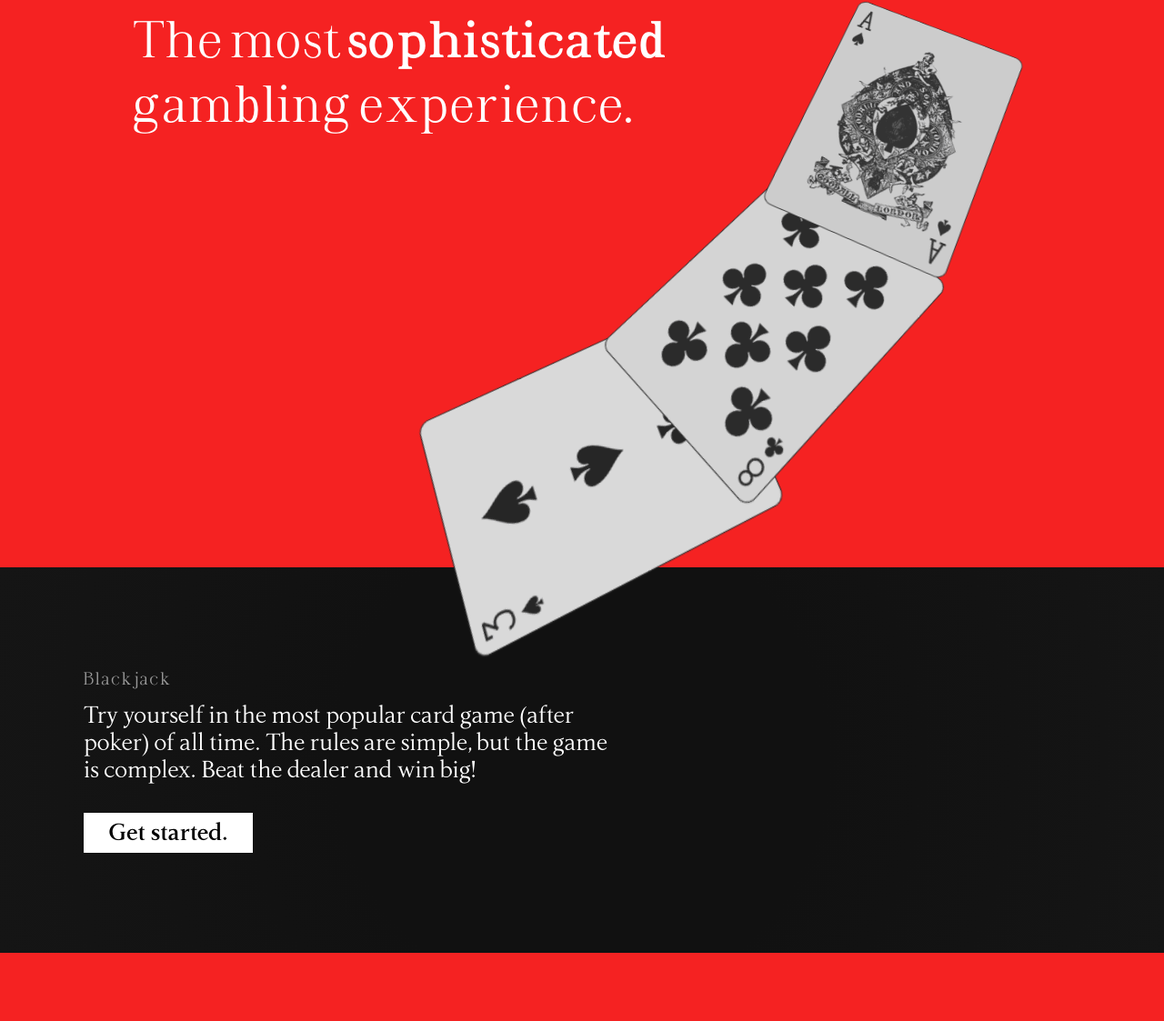
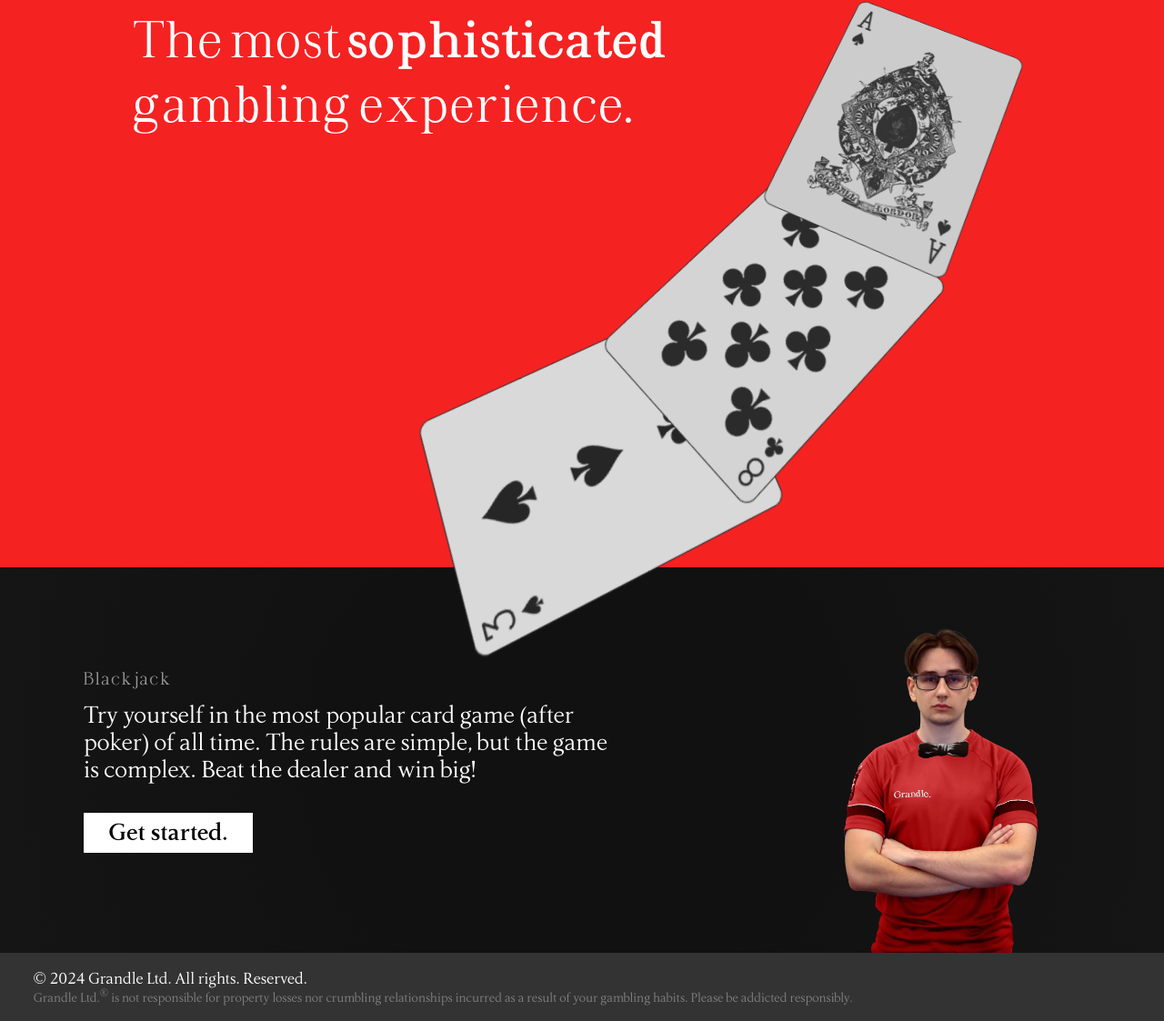
Before and after one commit to Marci0817/gambling-site, a PHP site: page / in a window 1280 px wide. Shown: the part 274-1397 px from the top of the page at 91% size. Before the commit the page ends 1322 px from the top, so only its background shows below. Run offline with PHP 8.4, Linux system fonts and the light colour scheme.

Commit message:
Add footer

```diff
--- a/styles/landing.css
+++ b/styles/landing.css
@@ -61,19 +61,31 @@ h2 {
     font-weight: lighter;
 }
 
-p {
+.section p {
     font-weight: lighter;
     max-width: 40ch;
 }
 
 .section {
+    padding: 0 5rem;
     font-size: 1.5rem;
     background: radial-gradient(circle, #111 40%, #151515 100%);
-    padding: 6rem 5rem;
+    display: flex;
+    justify-content: space-between;
+    align-items: end;
+}
+
+.section .section-body {
+    padding: 6rem 0;
     display: flex;
     flex-direction: column;
     align-items: start;
     gap: 0.75rem;
+}
+
+.section .dealer {
+    min-width: 0;
+    max-width: 16rem;
 }
 
 .section .section-title {
@@ -88,6 +100,17 @@ p {
 
 .btn {
     padding: 0.25em 1em;
+}
+
+#footer {
+    width: 100%;
+    background-color: #333;
+    padding: 1rem 2rem;
+}
+
+#footer .disclaimer {
+    font-size: 0.8em;
+    color: gray;
 }
 
 @media only screen and (max-width: 1100px) {
@@ -105,4 +128,8 @@ p {
     #cards-overlay {
         right: 0;
     }
+
+    .section .dealer {
+        display: none;
+    }
 }
--- a/templates/landing.php
+++ b/templates/landing.php
@@ -22,6 +22,7 @@ $scripts = [
     </div>
 </div>
 <div class="section">
+    <div class="section-body">
         <h2 class="font-display section-title">Blackjack</h2>
         <p>
             Try yourself in the most popular card game (after poker) of all
@@ -29,6 +30,12 @@ $scripts = [
             dealer and win big!
         </p>
         <a href="/auth.php" class="btn section-cta">Get started.</a>
+    </div>
+    <img class="dealer" src="/assets/dealer.webp" alt="Dealer" />
+</div>
+<div id="footer">
+    <p>&copy; 2024 Grandle Ltd. All rights. Reserved.</p>
+    <p class="disclaimer">Grandle Ltd.<sup>&reg;</sup> is not responsible for property losses nor crumbling relationships incurred as a result of your gambling habits. Please be addicted responsibly.</p>
 </div>
 <script>
     const cardsOverlay = document.getElementById('cards-overlay');
```
Lines whose indentation alone changed are shown as unchanged.
